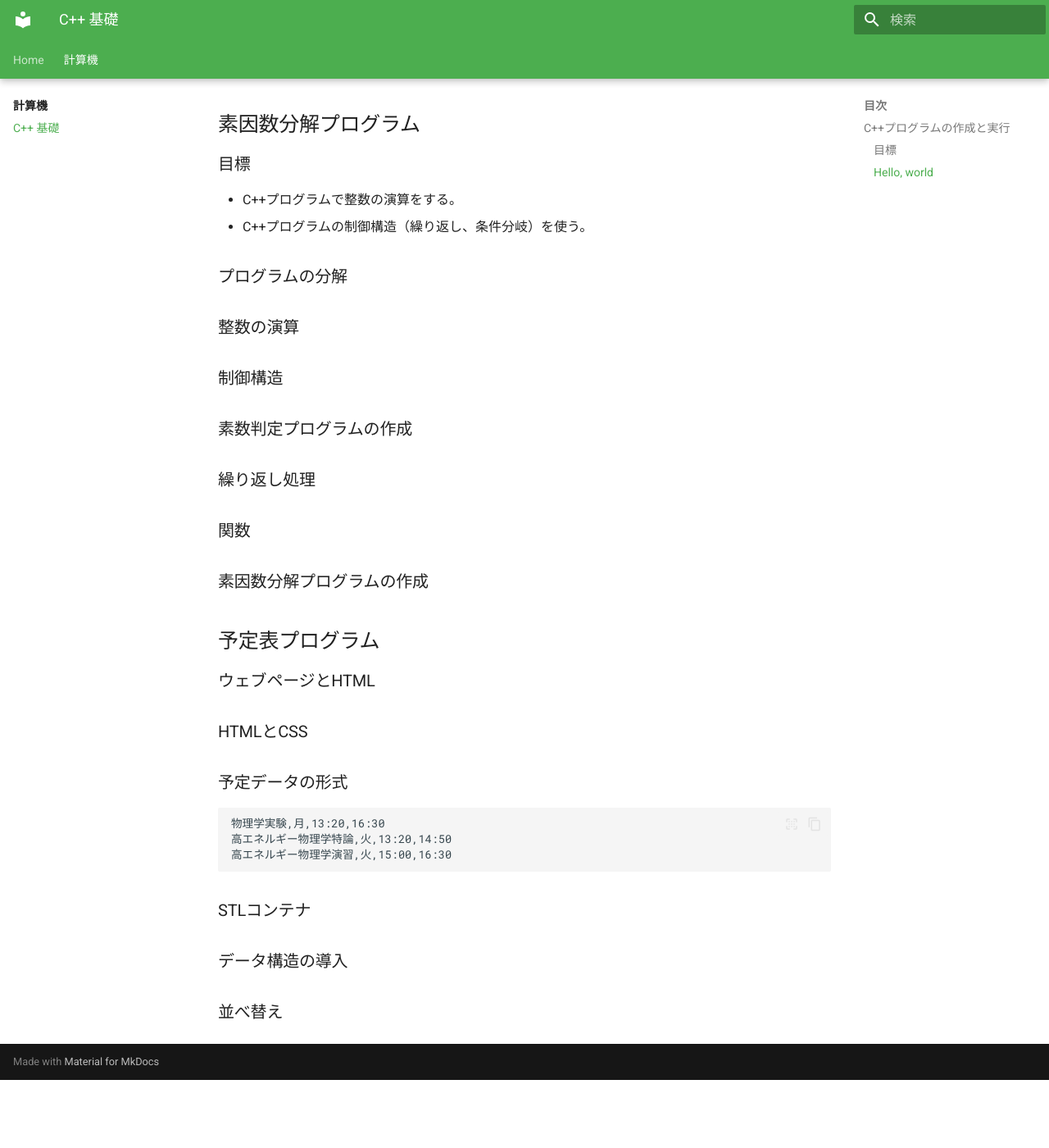
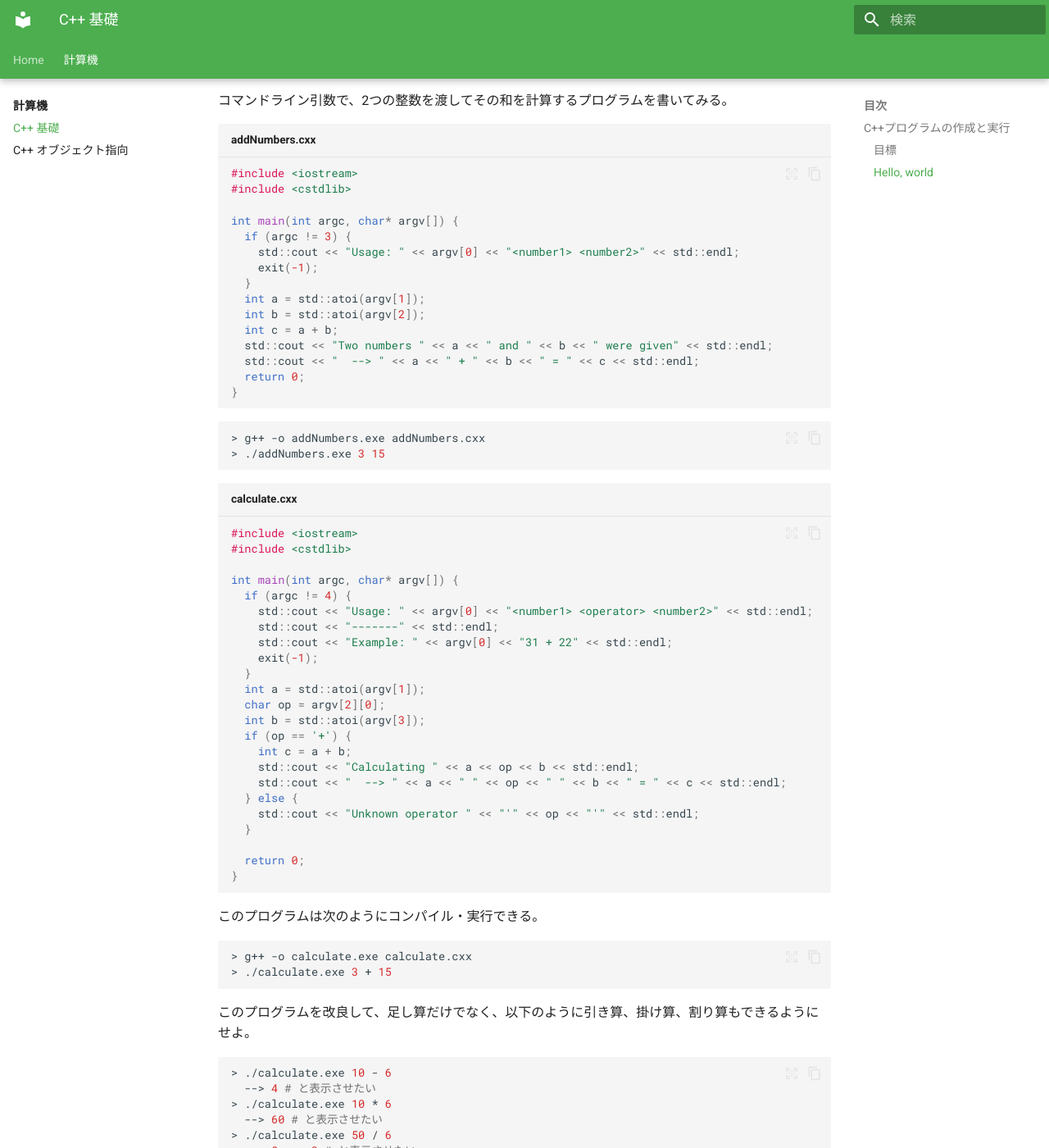
Before and after one commit to tkono17/notes, an MkDocs documentation site: the page built from docs/computing/CppBasics.md, in a window 1280 px wide and 1400 px high, scrolled down 2053 px. Shown: the whole window at 82% size. Built offline with MkDocs 1.6.1 and Material for MkDocs 9.7.7, drawn with Linux system fonts in a browser that asks for light colours; before the commit the page ends 3370 px from its top, so only the background shows below that; some of the changed text lies outside the part shown.

Commit message:
Add CppOO in nav

````diff
--- a/docs/computing/CppBasics.md
+++ b/docs/computing/CppBasics.md
@@ -3,8 +3,8 @@
 ## C++プログラムの作成と実行
 
 ### 目標
-* C++プログラムのソース・コードを書いてコンパイル・実行できるようになる。
-* C++プログラムにデータを渡したり、結果を表示させられるようになる。
+* C++プログラムのソース・コードを書いてコンパイル・実行する手順を学ぶ。
+* C++プログラムにデータを渡したり、プログラムからデータを出力させられるようになる。
 
 ### Hello, world
 最初のC++プログラムとして、Hello, world! という文字列を表示するだけのプログラムを作成する。ソースコードは以下のようになる。これをhello.cxxという名前のファイルに書いて保存しておく。
@@ -77,6 +77,73 @@ int main(int argc, char* argv[]) {
 ```
 このプログラムをhelloTo.cxxとして保存して、コンパイル・実行せよ。ただし、実行時に引数で名前を渡す必要がある。
 
+コマンドライン引数で、2つの整数を渡してその和を計算するプログラムを書いてみる。
+
+```c++ title="addNumbers.cxx"
+#include <iostream>
+#include <cstdlib>
+
+int main(int argc, char* argv[]) {
+  if (argc != 3) {
+    std::cout << "Usage: " << argv[0] << "<number1> <number2>" << std::endl;
+    exit(-1);
+  }
+  int a = std::atoi(argv[1]);
+  int b = std::atoi(argv[2]);
+  int c = a + b;
+  std::cout << "Two numbers " << a << " and " << b << " were given" << std::endl;
+  std::cout << "  --> " << a << " + " << b << " = " << c << std::endl;
+  return 0;
+}
+```
+
+```bash
+> g++ -o addNumbers.exe addNumbers.cxx
+> ./addNumbers.exe 3 15
+```
+
+```c++ title="calculate.cxx"
+#include <iostream>
+#include <cstdlib>
+
+int main(int argc, char* argv[]) {
+  if (argc != 4) {
+    std::cout << "Usage: " << argv[0] << "<number1> <operator> <number2>" << std::endl;
+    std::cout << "-------" << std::endl;
+    std::cout << "Example: " << argv[0] << "31 + 22" << std::endl;
+    exit(-1);
+  }
+  int a = std::atoi(argv[1]);
+  char op = argv[2][0];
+  int b = std::atoi(argv[3]);
+  if (op == '+') {
+    int c = a + b;
+    std::cout << "Calculating " << a << op << b << std::endl;
+    std::cout << "  --> " << a << " " << op << " " << b << " = " << c << std::endl;
+  } else {
+    std::cout << "Unknown operator " << "'" << op << "'" << std::endl;
+  }
+
+  return 0;
+}
+```
+
+このプログラムは次のようにコンパイル・実行できる。
+```bash
+> g++ -o calculate.exe calculate.cxx
+> ./calculate.exe 3 + 15
+```
+
+このプログラムを改良して、足し算だけでなく、以下のように引き算、掛け算、割り算もできるようにせよ。
+```bash
+> ./calculate.exe 10 - 6
+  --> 4 # と表示させたい
+> ./calculate.exe 10 * 6
+  --> 60 # と表示させたい
+> ./calculate.exe 50 / 6
+  --> 8 ... 2 # と表示させたい
+```
+
 ## 素因数分解プログラム
 
 ### 目標
@@ -84,6 +151,14 @@ int main(int argc, char* argv[]) {
 * C++プログラムの制御構造（繰り返し、条件分岐）を使う。
 
 ### プログラムの分解
+
+以下のようにコマンドライン引数で整数を与えると、素因数分解をしてその因子を全て表示するプログラムを作りたい。左から順に小さい因子が並び、同じ因子が複数回現れる場合はそれをべき乗の形で表示させたい。
+```bash
+> ./primeDecomposition.exe 180
+  --> 2^2 3^2 5
+> ./primeDecomposition.exe 119
+  --> prime number
+```
 
 ### 整数の演算
 
@@ -96,23 +171,3 @@ int main(int argc, char* argv[]) {
 ### 関数
 
 ### 素因数分解プログラムの作成
-
-## 予定表プログラム
-
-### ウェブページとHTML
-
-### HTMLとCSS
-
-### 予定データの形式
-```CSV
-物理学実験,月,13:20,16:30
-高エネルギー物理学特論,火,13:20,14:50
-高エネルギー物理学演習,火,15:00,16:30
-```
-
-
-### STLコンテナ
-
-### データ構造の導入
-
-### 並べ替え
--- a/mkdocs.yml
+++ b/mkdocs.yml
@@ -23,7 +23,7 @@ nav:
   - 計算機:
     - computing/index.md
     - C++ 基礎: computing/CppBasics.md
-#    - C++ オブジェクト指向: computing/CppOO.md
+    - C++ オブジェクト指向: computing/CppOO.md
 #    - C++ メモリの扱い: computing/CppMemory.md
 #    - C++ STL: computing/CppStl.md
 markdown_extensions:
````
